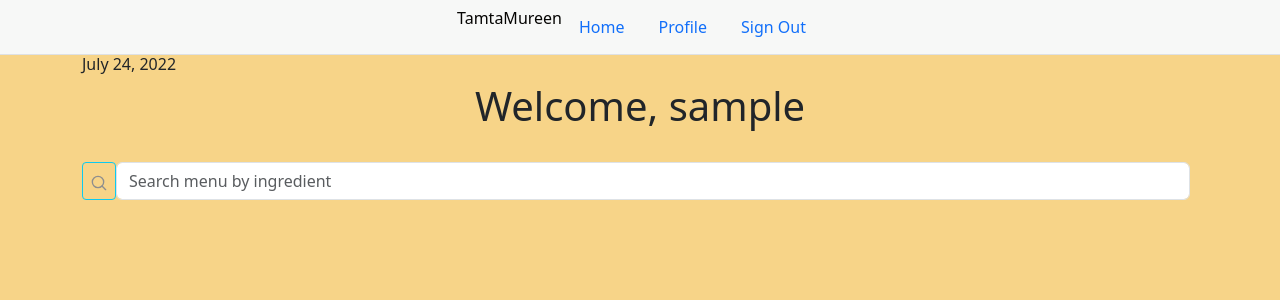
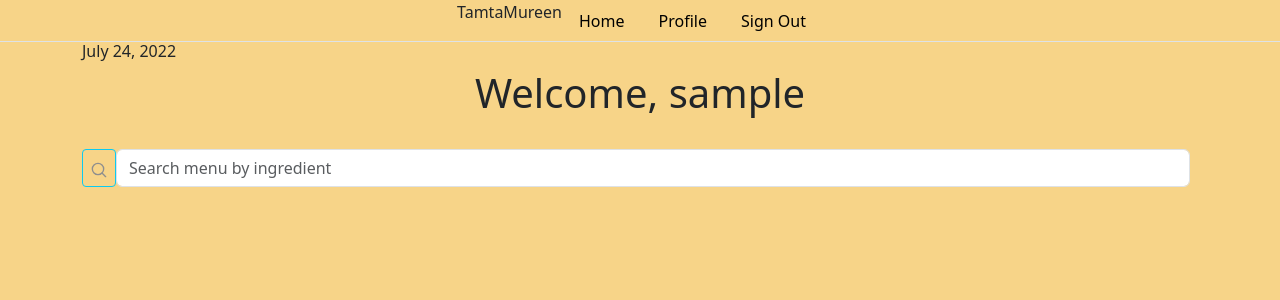
Before and after one commit to benie254/TamtaMureen, a Django app: page /home in a window 1280 px wide. Shown: the top 300 px of the page. Run offline with Django 4.2, Linux system fonts and the light colour scheme; the visitor is signed in with stand-in values (Sample User, id 1); data that the repository does not hold is empty; some libraries are stand-ins or nearby versions.

Commit message:
update navbar styles--color & structure

```diff
--- a/static/css/root.css
+++ b/static/css/root.css
@@ -1,6 +1,26 @@
 body{
     background-color:#F7D488;
 }
+
+.nav{
+    background-color: #F7D488;
+}
+.nav-home{
+    border-style:ridge;
+    color:black;
+}
+.nav-home:hover{
+    color:#472d30;
+}
+.nav-admin,.nav-profile,.nav-signout{
+    border-style:groove;
+    color:black;
+}
+.nav-admin:hover,.nav-profile:hover,.nav-signout:hover{
+    color:#472d30;
+}
+
+
 .landing-container{
     background-color:#E9F7CA;
 }
--- a/tam/templates/navbar.html
+++ b/tam/templates/navbar.html
@@ -1,26 +1,26 @@
 {%if user.is_authenticated%}
-<ul class="nav justify-content-center sticky-top nav-tabs bg-light" style="padding-bottom:0.5%;padding-top:0.5%;opacity:0.98;">
-  <a class="navbar-brand" href="/" style="color:black;">
+<ul class="nav justify-content-center sticky-top nav-tabs">
+  <a class="navbar-brand" href="/">
     TamtaMureen
   </a>
   <li class="nav-item nav-tit">
-    <a class="nav-link" aria-current="page" href="/" style="border-style:ridge;">Home</a>
+    <a class="nav-link nav-home" aria-current="page" href="/">Home</a>
   </li>
   <!-- {%if user.permissions.is_admin%} -->
   <li class="nav-item nav-it">
-    <a class="nav-link" href="/admin" style="border-style:groove;">Admin</a>
+    <a class="nav-link nav-admin" href="/admin">Admin</a>
   </li>
   <!-- {%endif%} -->
   {%if user.permissions.is_admin%}
   <li class="nav-item nav-it">
-    <a class="nav-link" href="/admin" style="border-style:groove;">B-Admin</a>
+    <a class="nav-link nav-admin" href="/admin">B-Admin</a>
   </li>
   {%endif%}
   <li class="nav-item nav-it-prof">
-    <a class="nav-link" href="{%url 'profile' user.id%}" style="border-style:groove;">Profile</a>
+    <a class="nav-link nav-profile" href="{%url 'profile' user.id%}">Profile</a>
   </li>
   <li class="nav-item nav-it-prof">
-    <a class="nav-link" href="{%url 'signout'%}" style="border-style:groove;">Sign Out</a>
+    <a class="nav-link nav-signout" href="{%url 'signout'%}">Sign Out</a>
   </li>
 </ul>
 
```
